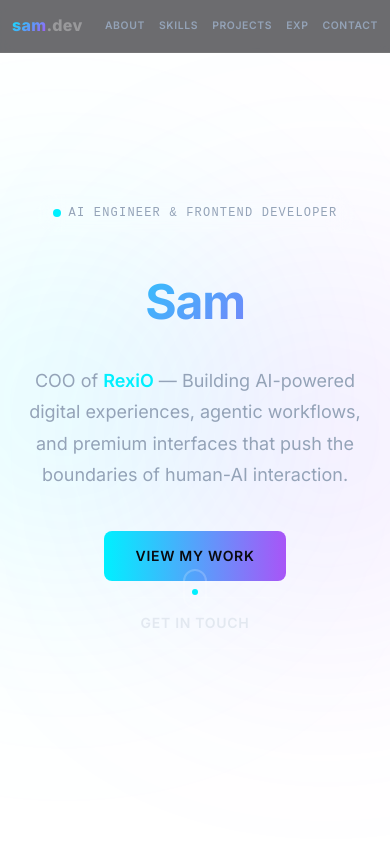
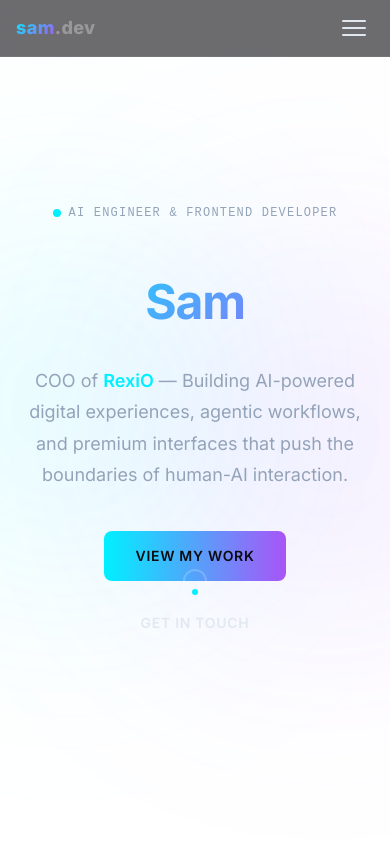
Before and after one commit to samthe-dev/myportfolio, a Next.js app: page / in a window 390 px wide. Shown: the top 844 px of the page. Built offline with nearby package versions, Linux system fonts and the light colour scheme.

Commit message:
fix: proper mobile hamburger menu — fullscreen overlay, animated X, social links

```diff
--- a/src/components/Navbar.tsx
+++ b/src/components/Navbar.tsx
@@ -7,7 +7,7 @@ const navLinks = [
   { label: "About", href: "#about" },
   { label: "Skills", href: "#skills" },
   { label: "Projects", href: "#projects" },
-  { label: "Exp", href: "#experience" },
+  { label: "Experience", href: "#experience" },
   { label: "Contact", href: "#contact" },
 ];
 
@@ -28,7 +28,7 @@ export default function Navbar() {
     return (
       <nav style={{
         position: "fixed", top: 0, left: 0, right: 0, zIndex: 50,
-        width: "100%", height: "52px",
+        width: "100%", height: "56px",
         background: "rgba(10,10,15,0.6)",
         backdropFilter: "blur(16px)",
         borderBottom: "1px solid rgba(255,255,255,0.06)",
@@ -53,13 +53,13 @@ export default function Navbar() {
       >
         <div style={{
           width: "100%", margin: "0 auto",
-          padding: "0 0.75rem", display: "flex", alignItems: "center",
-          justifyContent: "space-between", height: "52px", boxSizing: "border-box",
+          padding: "0 1rem", display: "flex", alignItems: "center",
+          justifyContent: "space-between", height: "56px", boxSizing: "border-box",
         }}>
           {/* Logo */}
           <a href="#" style={{
-            fontSize: "1rem", fontWeight: 800, letterSpacing: "0.02em",
-            textDecoration: "none", flexShrink: 0, marginRight: "0.5rem",
+            fontSize: "1.125rem", fontWeight: 800, letterSpacing: "0.02em",
+            textDecoration: "none", flexShrink: 0,
           }}>
             <span style={{
               background: "linear-gradient(135deg, #00f0ff, #a855f7)",
@@ -69,31 +69,45 @@ export default function Navbar() {
             <span style={{ color: "rgba(255,255,255,0.3)" }}>.dev</span>
           </a>
 
-          {/* Nav Links — horizontal, scrollable on mobile */}
-          <div style={{
-            display: "flex", alignItems: "center", gap: "0.875rem",
-            flex: 1, justifyContent: "flex-end",
-            overflowX: "auto", scrollbarWidth: "none",
-          }}>
-            {navLinks.map((link) => (
-              <a
-                key={link.label}
-                href={link.href}
-                style={{
-                  fontSize: "0.65rem", fontWeight: 600, color: "#94a3b8",
-                  textDecoration: "none", textTransform: "uppercase",
-                  letterSpacing: "0.06em", whiteSpace: "nowrap",
-                  flexShrink: 0, padding: "0.25rem 0",
-                }}
-              >
-                {link.label}
-              </a>
-            ))}
-          </div>
+          {/* Hamburger Button — always visible on mobile */}
+          <button
+            onClick={() => setMobileOpen(!mobileOpen)}
+            style={{
+              display: "flex", flexDirection: "column", justifyContent: "center",
+              alignItems: "center", gap: "5px", background: "none", border: "none",
+              cursor: "pointer", padding: "0.5rem", zIndex: 60, flexShrink: 0,
+            }}
+            aria-label="Toggle menu"
+          >
+            <motion.span
+              animate={mobileOpen ? { rotate: 45, y: 8 } : { rotate: 0, y: 0 }}
+              transition={{ duration: 0.3 }}
+              style={{
+                width: 24, height: 2, background: "#e2e8f0",
+                borderRadius: 2, display: "block", transformOrigin: "center",
+              }}
+            />
+            <motion.span
+              animate={mobileOpen ? { opacity: 0 } : { opacity: 1 }}
+              transition={{ duration: 0.2 }}
+              style={{
+                width: 24, height: 2, background: "#e2e8f0",
+                borderRadius: 2, display: "block",
+              }}
+            />
+            <motion.span
+              animate={mobileOpen ? { rotate: -45, y: -8 } : { rotate: 0, y: 0 }}
+              transition={{ duration: 0.3 }}
+              style={{
+                width: 24, height: 2, background: "#e2e8f0",
+                borderRadius: 2, display: "block", transformOrigin: "center",
+              }}
+            />
+          </button>
         </div>
       </motion.nav>
 
-      {/* Mobile Fullscreen Menu */}
+      {/* Mobile Fullscreen Menu Overlay */}
       <AnimatePresence>
         {mobileOpen && (
           <motion.div
@@ -107,7 +121,7 @@ export default function Navbar() {
               backdropFilter: "blur(24px)",
               display: "flex", flexDirection: "column",
               alignItems: "center", justifyContent: "center",
-              gap: "2rem",
+              gap: "2.5rem",
             }}
             onClick={() => setMobileOpen(false)}
           >
@@ -121,14 +135,32 @@ export default function Navbar() {
                 transition={{ duration: 0.3, delay: i * 0.08 }}
                 onClick={() => setMobileOpen(false)}
                 style={{
-                  fontSize: "1.25rem", fontWeight: 700, color: "#e2e8f0",
+                  fontSize: "1.5rem", fontWeight: 700, color: "#e2e8f0",
                   textDecoration: "none", textTransform: "uppercase",
-                  letterSpacing: "0.12em",
+                  letterSpacing: "0.15em",
                 }}
               >
                 {link.label}
               </motion.a>
             ))}
+
+            {/* Social links */}
+            <motion.div
+              initial={{ opacity: 0 }}
+              animate={{ opacity: 1 }}
+              transition={{ delay: 0.5 }}
+              style={{ display: "flex", gap: "1.5rem", marginTop: "2rem" }}
+            >
+              <a href="https://github.com/samthe-dev" target="_blank" rel="noopener noreferrer" style={{ color: "#94a3b8" }}>
+                <svg width="22" height="22" viewBox="0 0 24 24" fill="currentColor"><path d="M12 0C5.37 0 0 5.37 0 12c0 5.31 3.435 9.795 8.205 11.385.6.105.825-.255.825-.57 0-.285-.015-1.23-.015-2.235-3.015.555-3.795-.735-4.035-1.41-.135-.345-.72-1.41-1.23-1.695-.42-.225-1.02-.78-.015-.795.945-.015 1.62.87 1.845 1.23 1.08 1.815 2.805 1.305 3.495.99.105-.78.42-1.305.765-1.605-2.67-.3-5.46-1.335-5.46-5.925 0-1.305.465-2.385 1.23-3.225-.12-.3-.54-1.53.12-3.18 0 0 1.005-.315 3.3 1.23.96-.27 1.98-.405 3-.405s2.04.135 3 .405c2.295-1.56 3.3-1.23 3.3-1.23.66 1.65.24 2.88.12 3.18.765.84 1.23 1.905 1.23 3.225 0 4.605-2.805 5.625-5.475 5.925.435.375.81 1.095.81 2.22 0 1.605-.015 2.895-.015 3.3 0 .315.225.69.825.57A12.02 12.02 0 0024 12c0-6.63-5.37-12-12-12z" /></svg>
+              </a>
+              <a href="mailto:sammiahmedsam@gmail.com" style={{ color: "#94a3b8" }}>
+                <svg width="22" height="22" viewBox="0 0 24 24" fill="none" stroke="currentColor" strokeWidth="2"><rect x="2" y="4" width="20" height="16" rx="2"/><path d="M22 4L12 13L2 4"/></svg>
+              </a>
+              <a href="https://t.me/seiz_1_e" target="_blank" rel="noopener noreferrer" style={{ color: "#94a3b8" }}>
+                <svg width="22" height="22" viewBox="0 0 24 24" fill="currentColor"><path d="M11.944 0A12 12 0 000 12a12 12 0 0012 12 12 12 0 0012-12A12 12 0 0012 0a12 12 0 00-.056 0zm4.962 7.224c.1-.002.321.023.465.14a.506.506 0 01.171.325c.016.093.036.306.02.472-.18 1.898-.962 6.502-1.36 8.627-.168.9-.499 1.201-.82 1.23-.696.065-1.225-.46-1.9-.902-1.056-.693-1.653-1.124-2.678-1.8-1.185-.78-.417-1.21.258-1.91.177-.184 3.247-2.977 3.307-3.23.007-.032.014-.15-.056-.212s-.174-.041-.249-.024c-.106.024-1.793 1.14-5.061 3.345-.479.33-.913.49-1.302.48-.428-.008-1.252-.241-1.865-.44-.752-.245-1.349-.374-1.297-.789.027-.216.325-.437.893-.663 3.498-1.524 5.83-2.529 6.998-3.014 3.332-1.386 4.025-1.627 4.476-1.635z" /></svg>
+              </a>
+            </motion.div>
           </motion.div>
         )}
       </AnimatePresence>
```
